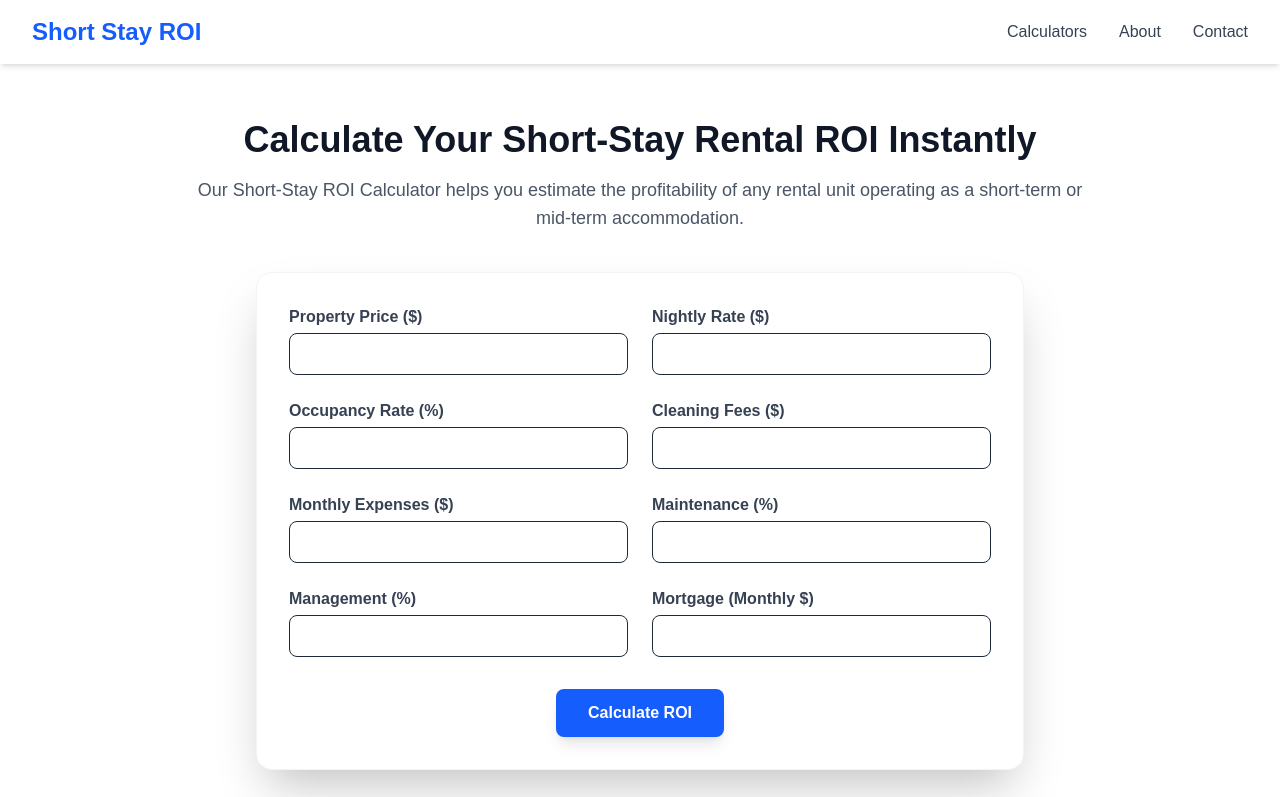
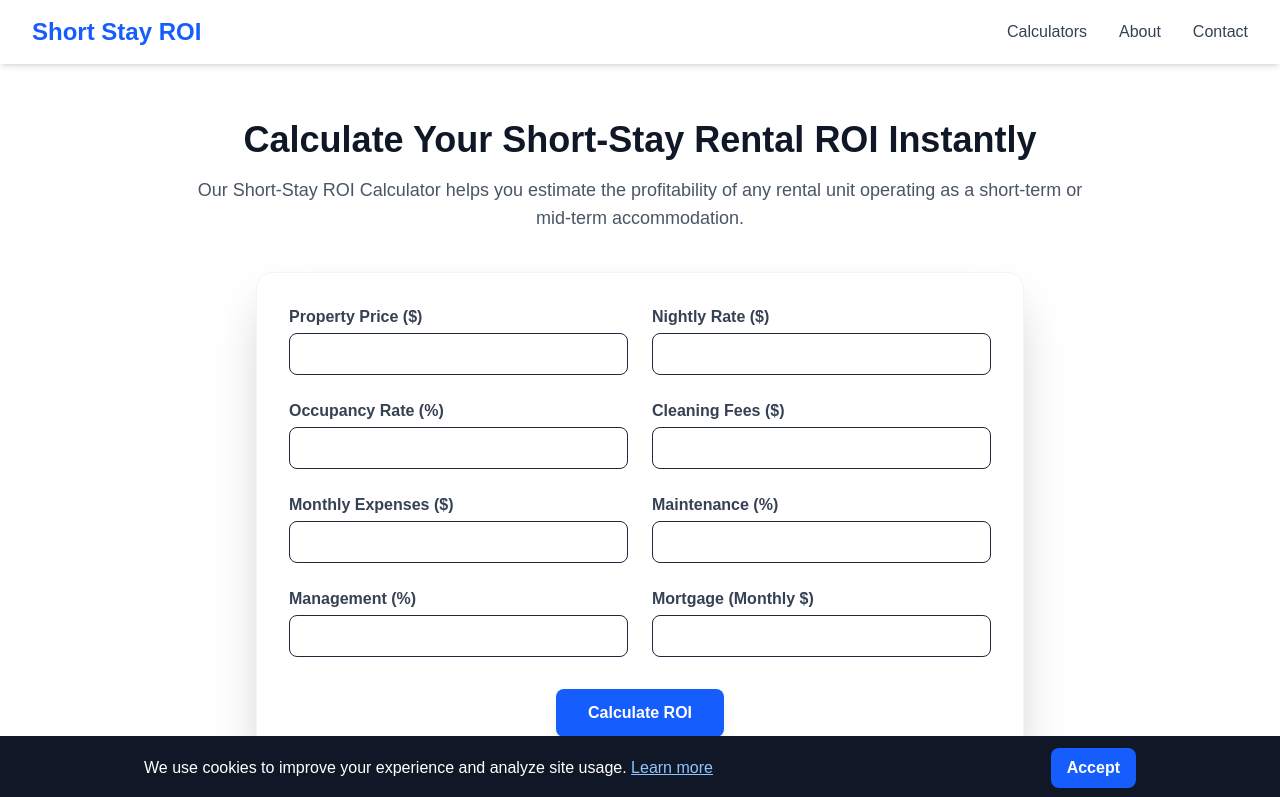
Before and after one commit to Cynthiaaa/shortstayroi-nextjs, a Next.js app: page / in a window 1280 px wide. Shown: the top 797 px of the page. Built offline with nearby package versions, Linux system fonts and the light colour scheme.

Commit message:
added robots.txt, cookie banner

```diff
--- a/app/layout.tsx
+++ b/app/layout.tsx
@@ -1,6 +1,7 @@
 import "@/styles/globals.css";
 import Header from "@/components/Header";
 import Footer from "@/components/Footer";
+import CookieConsent from "@/components/CookieConsent";
 
 export const metadata = {
   title: "Short Stay ROI",
@@ -14,6 +15,7 @@ export default function RootLayout({ children }: { children: React.ReactNode })
         <Header />
         <main className="pt-20 min-h-[80vh]">{children}</main>
         <Footer />
+        <CookieConsent />
       </body>
     </html>
   );
--- /dev/null
+++ b/components/CookieConsent.tsx
@@ -0,0 +1,41 @@
+"use client";
+
+import { useEffect, useState } from "react";
+
+export default function CookieConsent() {
+  const [visible, setVisible] = useState(false);
+
+  useEffect(() => {
+    // Check if user has already consented
+    const consent = localStorage.getItem("cookie-consent");
+    if (!consent) {
+      setVisible(true);
+    }
+  }, []);
+
+  const handleAccept = () => {
+    localStorage.setItem("cookie-consent", "true");
+    setVisible(false);
+  };
+
+  if (!visible) return null;
+
+  return (
+    <div className="fixed bottom-0 left-0 w-full bg-gray-900 text-white text-sm sm:text-base shadow-lg z-50">
+      <div className="max-w-5xl mx-auto px-4 py-3 flex flex-col sm:flex-row items-center justify-between gap-3">
+        <p className="text-center sm:text-left">
+          We use cookies to improve your experience and analyze site usage.{" "}
+          <a href="/cookie" className="underline text-blue-300 hover:text-blue-400">
+            Learn more
+          </a>
+        </p>
+        <button
+          onClick={handleAccept}
+          className="bg-blue-600 hover:bg-blue-700 transition text-white px-4 py-2 rounded-lg font-semibold"
+        >
+          Accept
+        </button>
+      </div>
+    </div>
+  );
+}
```
Also changed, not shown: app/robots.txt (added).
